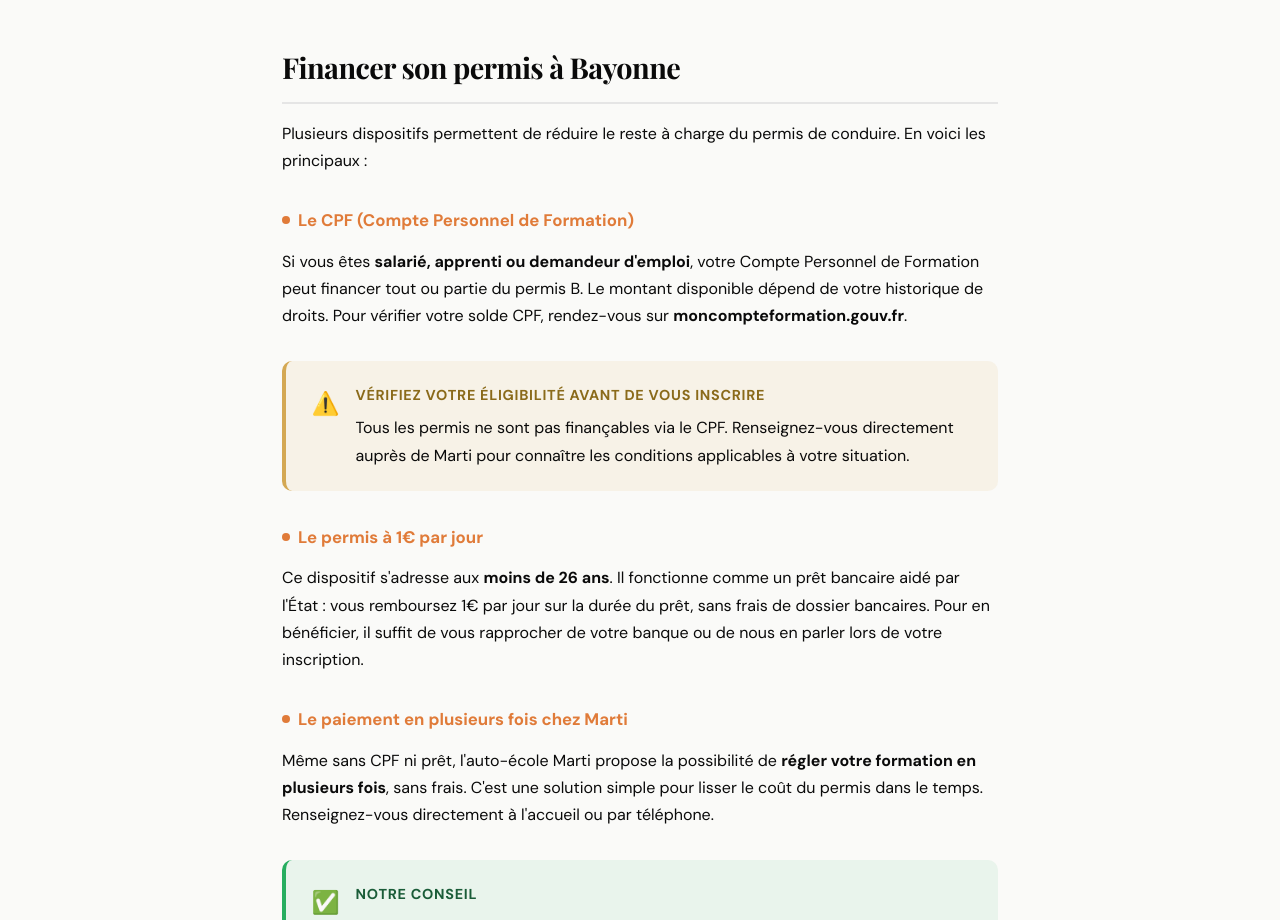
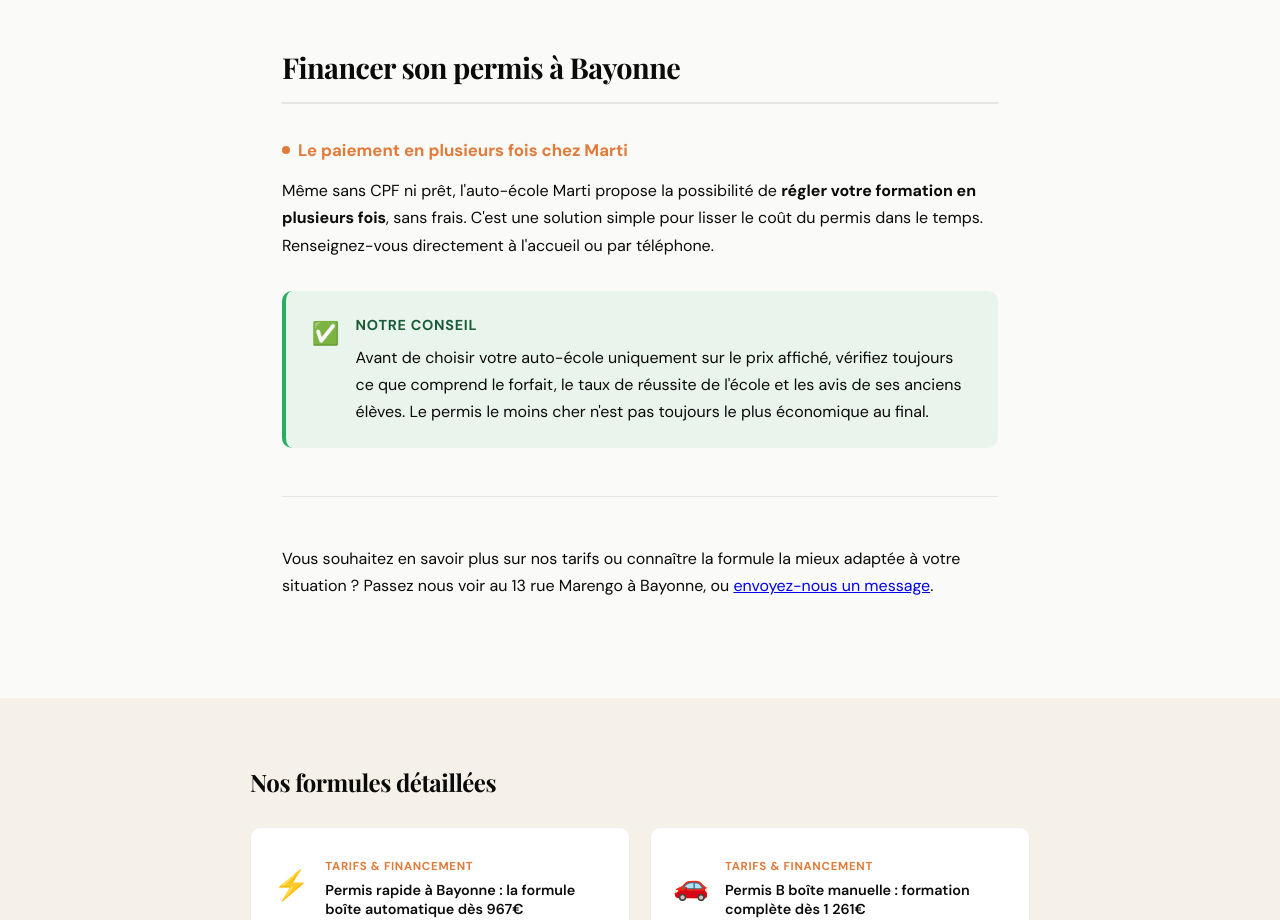
Before and after one commit to yvesmarti/autoecolemarti, a website: page blog/combien-coute-permis-conduire-bayonne.html in a window 1280 px wide. Shown: the part 3000-3920 px from the top of the page. Drawn offline with Linux system fonts and the light colour scheme.

Commit message:
Update combien-coute-permis-conduire-bayonne.html

```diff
--- a/blog/combien-coute-permis-conduire-bayonne.html
+++ b/blog/combien-coute-permis-conduire-bayonne.html
@@ -209,24 +209,6 @@
 
     <h2>Financer son permis à Bayonne</h2>
 
-    <p>Plusieurs dispositifs permettent de réduire le reste à charge du permis de conduire. En voici les principaux :</p>
-
-    <h3>Le CPF (Compte Personnel de Formation)</h3>
-
-    <p>Si vous êtes <strong>salarié, apprenti ou demandeur d'emploi</strong>, votre Compte Personnel de Formation peut financer tout ou partie du permis B. Le montant disponible dépend de votre historique de droits. Pour vérifier votre solde CPF, rendez-vous sur <strong>moncompteformation.gouv.fr</strong>.</p>
-
-    <div class="callout callout-warning">
-        <div class="callout-icon">⚠️</div>
-        <div class="callout-body">
-            <strong>Vérifiez votre éligibilité avant de vous inscrire</strong>
-            <p>Tous les permis ne sont pas finançables via le CPF. Renseignez-vous directement auprès de Marti pour connaître les conditions applicables à votre situation.</p>
-        </div>
-    </div>
-
-    <h3>Le permis à 1€ par jour</h3>
-
-    <p>Ce dispositif s'adresse aux <strong>moins de 26 ans</strong>. Il fonctionne comme un prêt bancaire aidé par l'État : vous remboursez 1€ par jour sur la durée du prêt, sans frais de dossier bancaires. Pour en bénéficier, il suffit de vous rapprocher de votre banque ou de nous en parler lors de votre inscription.</p>
-
     <h3>Le paiement en plusieurs fois chez Marti</h3>
 
     <p>Même sans CPF ni prêt, l'auto-école Marti propose la possibilité de <strong>régler votre formation en plusieurs fois</strong>, sans frais. C'est une solution simple pour lisser le coût du permis dans le temps. Renseignez-vous directement à l'accueil ou par téléphone.</p>
@@ -395,14 +377,6 @@
         },
         {
             "@type": "Question",
-            "name": "Peut-on financer son permis avec le CPF à Bayonne ?",
-            "acceptedAnswer": {
-                "@type": "Answer",
-                "text": "Oui, sous conditions. Le Compte Personnel de Formation (CPF) peut financer tout ou partie du permis B si vous êtes salarié, apprenti ou demandeur d'emploi. Consultez votre solde sur moncompteformation.gouv.fr et renseignez-vous auprès de Marti pour vérifier l'éligibilité de votre dossier."
-            }
-        },
-        {
-            "@type": "Question",
             "name": "Peut-on payer le permis en plusieurs fois chez Marti ?",
             "acceptedAnswer": {
                 "@type": "Answer",
```
